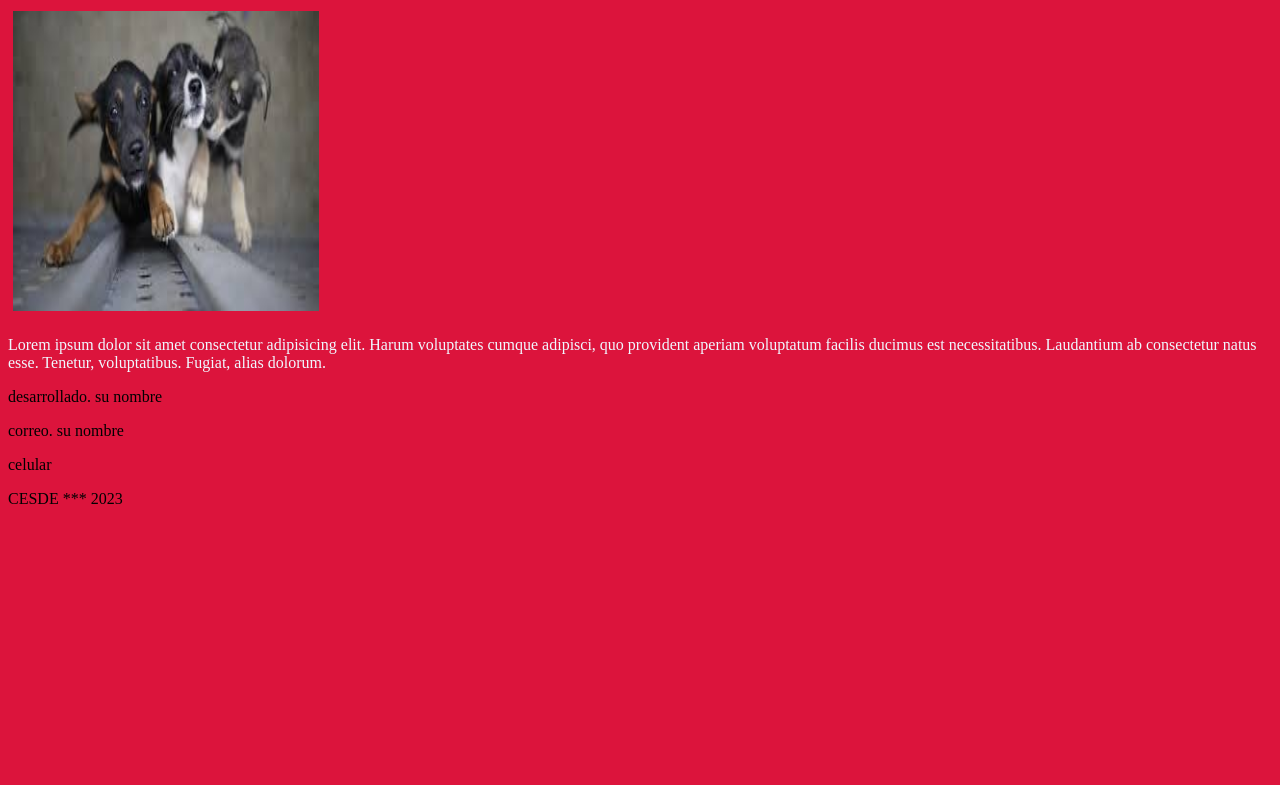
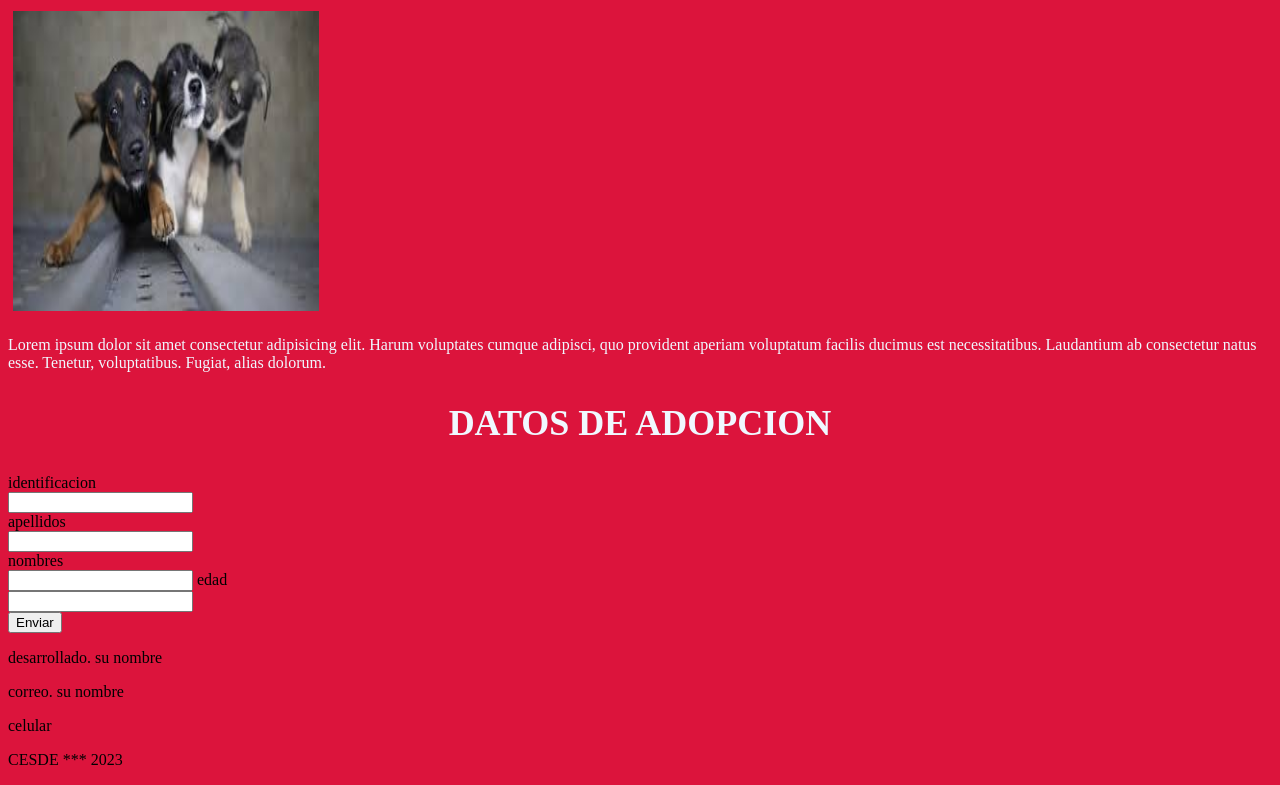
Before and after one commit to diegocastanoramirez/formulario2, a plain HTML site: page index.html in a window 1280 px wide. Shown: the part 1010-1795 px from the top of the page. Before the commit the page ends 1534 px from the top, so only its background shows below. Drawn offline with Linux system fonts and the light colour scheme.

Commit message:
formulario sin licencia

```diff
--- a/index.html
+++ b/index.html
@@ -22,6 +22,21 @@
             <img src="./img/imagen2.jpg" class="perros">
             <p>Lorem ipsum dolor sit amet consectetur adipisicing elit. Harum voluptates cumque adipisci, quo provident aperiam voluptatum facilis ducimus est necessitatibus. Laudantium ab consectetur natus esse. Tenetur, voluptatibus. Fugiat, alias dolorum.</p>
         </section>
+
+        <section class="form">
+            <h1>DATOS DE ADOPCION</h1>
+            <label for="">identificacion</label> <br>
+            <input type="text" name="" id=""> <br>
+            <label for="">apellidos</label> <br>
+            <input type="text" name="" id=""><br>
+            <label for="">nombres</label> <br>
+            <input type="text" name="" id="">
+            <label for="">edad</label> <br>
+            <input type="number" name="" id=""> <br>
+
+            <input type="submit" value="Enviar">
+        </section>
+
     </main>
     <main></main>
     <footer>
```
